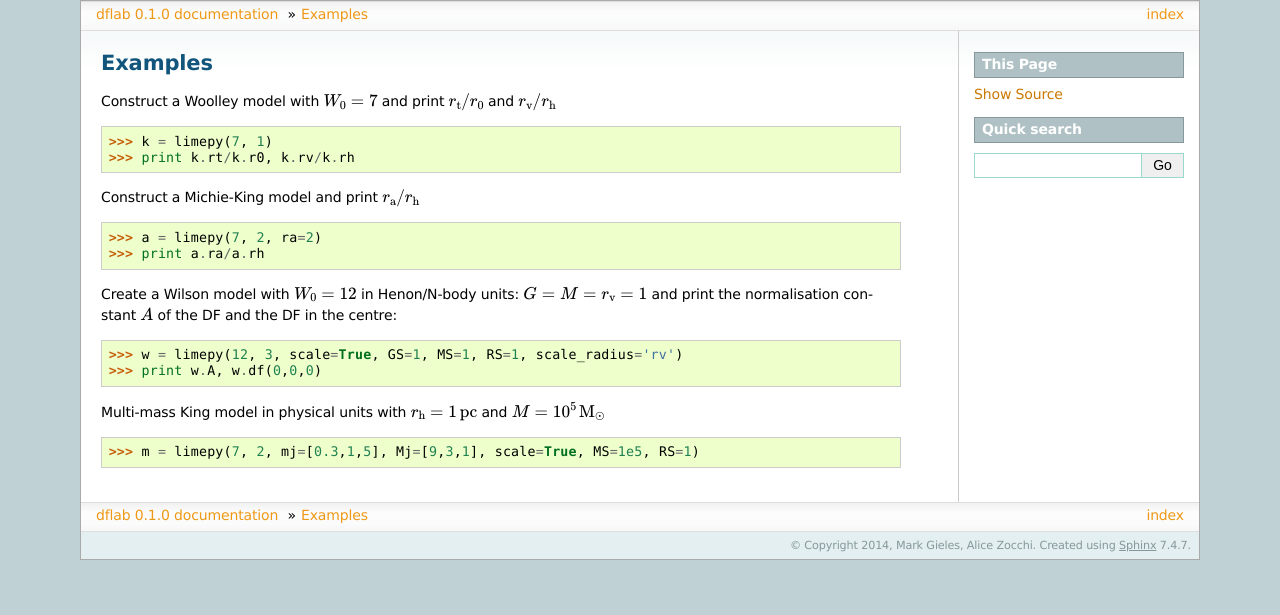
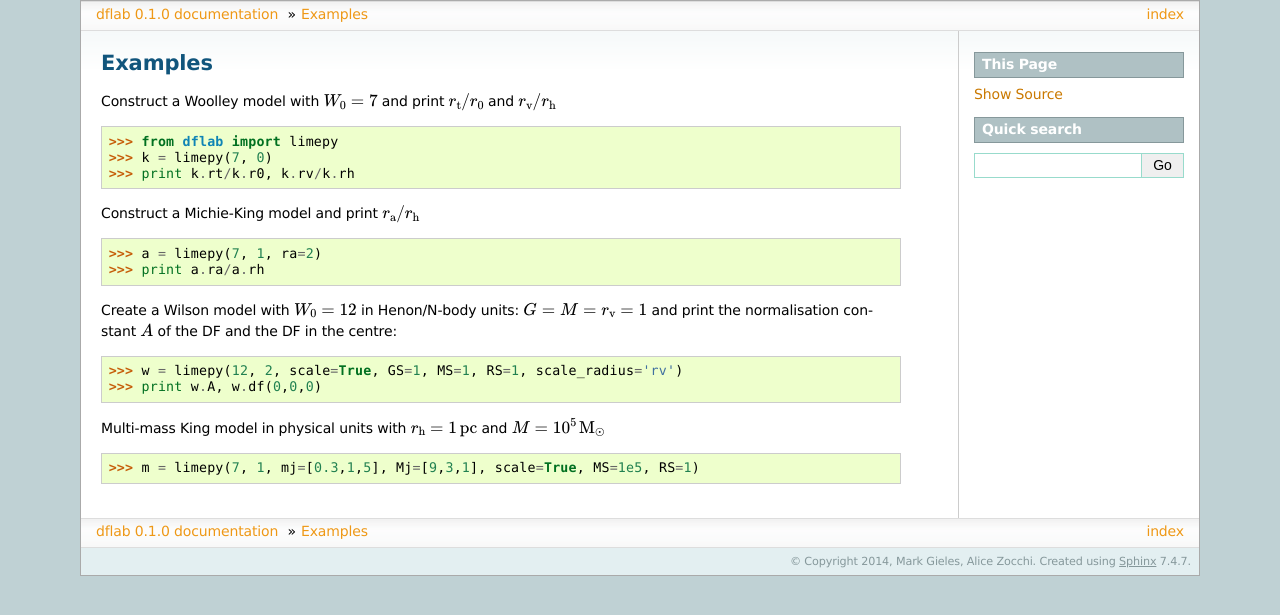
Before and after one commit to mgieles/dflab, a Sphinx documentation site: the page built from docs/usageexamples.rst, in a window 1280 px wide. Shown: the top 615 px of the page. Built offline with Sphinx 7.4.7, drawn with Linux system fonts in a browser that asks for light colours; formulas are drawn with MathJax 3.

```diff
--- a/docs/usageexamples.rst
+++ b/docs/usageexamples.rst
@@ -4,23 +4,24 @@
 Construct a Woolley model with :math:`W_0 = 7` and print
 :math:`r_{\rm t}/r_0` and :math:`r_{\rm v}/r_{\rm h}`
 
->>> k = limepy(7, 1)
+>>> from dflab import limepy
+>>> k = limepy(7, 0)
 >>> print k.rt/k.r0, k.rv/k.rh
 
 Construct a Michie-King model and print :math:`r_{\rm
 a}/r_{\rm h}`
 
->>> a = limepy(7, 2, ra=2)
+>>> a = limepy(7, 1, ra=2)
 >>> print a.ra/a.rh
 
 Create a Wilson model with :math:`W_0 = 12` in Henon/N-body
 units: :math:`G=M=r_{\rm v}=1` and print the normalisation
 constant :math:`A` of the DF and the DF in the centre:
 
->>> w = limepy(12, 3, scale=True, GS=1, MS=1, RS=1, scale_radius='rv')
+>>> w = limepy(12, 2, scale=True, GS=1, MS=1, RS=1, scale_radius='rv')
 >>> print w.A, w.df(0,0,0)
 
 Multi-mass King model in physical units with :math:`r_{\rm h}
 = 1\,{\rm pc}` and :math:`M = 10^5\,{\rm M_{\odot}}`
 
->>> m = limepy(7, 2, mj=[0.3,1,5], Mj=[9,3,1], scale=True, MS=1e5, RS=1)
+>>> m = limepy(7, 1, mj=[0.3,1,5], Mj=[9,3,1], scale=True, MS=1e5, RS=1)
```
Also changed, not shown: docs/description.rst (+5 -5 lines), 1 other file.
